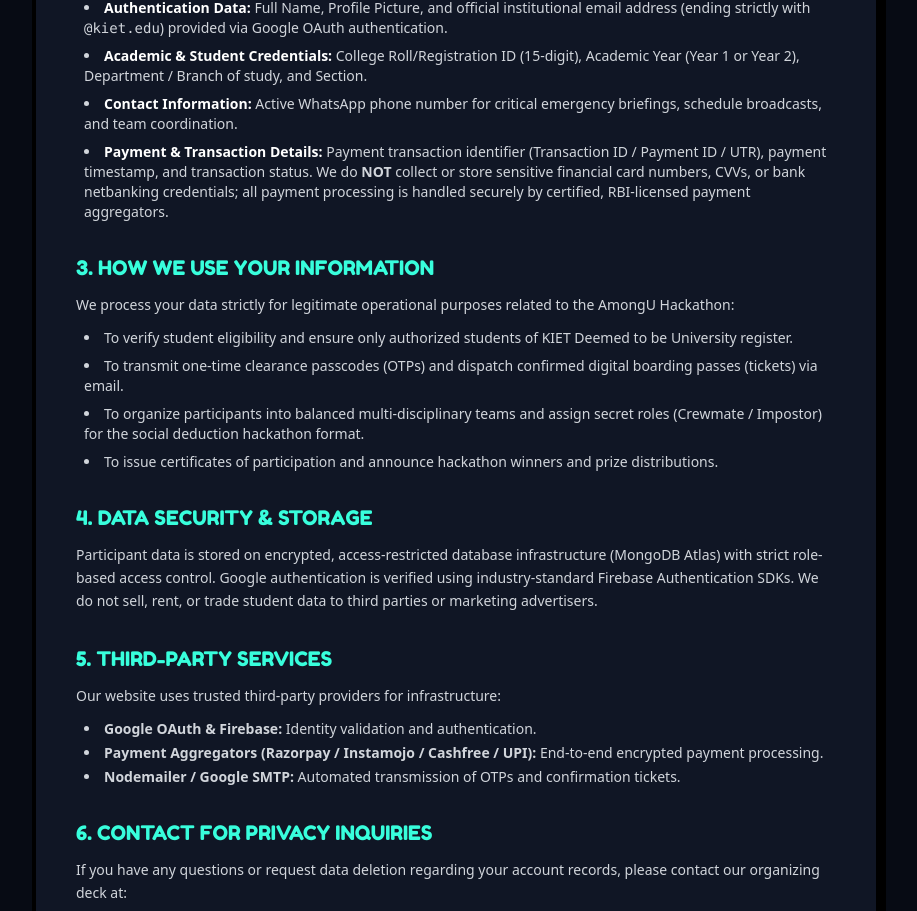
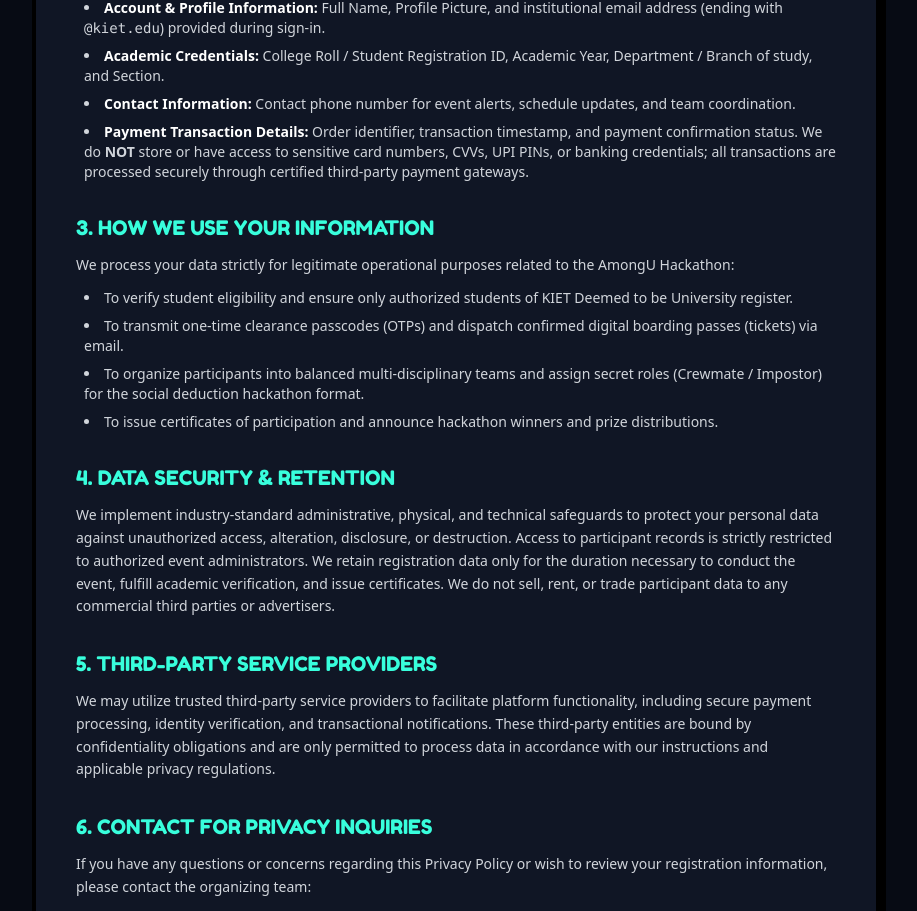
Before and after one commit to NextGenNvidia/AmongU, a Next.js app in the folder frontend/: page /privacy in a window 1280 px wide. Shown: the part 537-1448 px from the top of the page, without its empty margins (184-1101 px from the left). Built offline with nearby package versions, Linux system fonts and the light colour scheme.

Commit message:
docs: make privacy and refund policy standard and generic without tech disclosures

```diff
--- a/frontend/src/app/privacy/page.tsx
+++ b/frontend/src/app/privacy/page.tsx
@@ -54,16 +54,16 @@
             </p>
             <ul className="list-disc list-inside space-y-2 text-sm text-gray-300 pl-2">
               <li>
-                <strong className="text-white">Authentication Data:</strong> Full Name, Profile Picture, and official institutional email address (ending strictly with <code>@kiet.edu</code>) provided via Google OAuth authentication.
+                <strong className="text-white">Account &amp; Profile Information:</strong> Full Name, Profile Picture, and institutional email address (ending with <code>@kiet.edu</code>) provided during sign-in.
               </li>
               <li>
-                <strong className="text-white">Academic &amp; Student Credentials:</strong> College Roll/Registration ID (15-digit), Academic Year (Year 1 or Year 2), Department / Branch of study, and Section.
+                <strong className="text-white">Academic Credentials:</strong> College Roll / Student Registration ID, Academic Year, Department / Branch of study, and Section.
               </li>
               <li>
-                <strong className="text-white">Contact Information:</strong> Active WhatsApp phone number for critical emergency briefings, schedule broadcasts, and team coordination.
+                <strong className="text-white">Contact Information:</strong> Contact phone number for event alerts, schedule updates, and team coordination.
               </li>
               <li>
-                <strong className="text-white">Payment &amp; Transaction Details:</strong> Payment transaction identifier (Transaction ID / Payment ID / UTR), payment timestamp, and transaction status. We do <strong>NOT</strong> collect or store sensitive financial card numbers, CVVs, or bank netbanking credentials; all payment processing is handled securely by certified, RBI-licensed payment aggregators.
+                <strong className="text-white">Payment Transaction Details:</strong> Order identifier, transaction timestamp, and payment confirmation status. We do <strong>NOT</strong> store or have access to sensitive card numbers, CVVs, UPI PINs, or banking credentials; all transactions are processed securely through certified third-party payment gateways.
               </li>
             </ul>
           </section>
@@ -84,33 +84,28 @@
 
           {/* Section 4 */}
           <section className="space-y-3">
-            <h2 className="font-display text-xl text-crew-cyan">4. DATA SECURITY &amp; STORAGE</h2>
+            <h2 className="font-display text-xl text-crew-cyan">4. DATA SECURITY &amp; RETENTION</h2>
             <p className="text-sm text-gray-300 leading-relaxed">
-              Participant data is stored on encrypted, access-restricted database infrastructure (MongoDB Atlas) with strict role-based access control. Google authentication is verified using industry-standard Firebase Authentication SDKs. We do not sell, rent, or trade student data to third parties or marketing advertisers.
+              We implement industry-standard administrative, physical, and technical safeguards to protect your personal data against unauthorized access, alteration, disclosure, or destruction. Access to participant records is strictly restricted to authorized event administrators. We retain registration data only for the duration necessary to conduct the event, fulfill academic verification, and issue certificates. We do not sell, rent, or trade participant data to any commercial third parties or advertisers.
             </p>
           </section>
 
           {/* Section 5 */}
           <section className="space-y-3">
-            <h2 className="font-display text-xl text-crew-cyan">5. THIRD-PARTY SERVICES</h2>
+            <h2 className="font-display text-xl text-crew-cyan">5. THIRD-PARTY SERVICE PROVIDERS</h2>
             <p className="text-sm text-gray-300 leading-relaxed">
-              Our website uses trusted third-party providers for infrastructure:
+              We may utilize trusted third-party service providers to facilitate platform functionality, including secure payment processing, identity verification, and transactional notifications. These third-party entities are bound by confidentiality obligations and are only permitted to process data in accordance with our instructions and applicable privacy regulations.
             </p>
-            <ul className="list-disc list-inside space-y-1 text-sm text-gray-300 pl-2">
-              <li><strong>Google OAuth &amp; Firebase:</strong> Identity validation and authentication.</li>
-              <li><strong>Payment Aggregators (Razorpay / Instamojo / Cashfree / UPI):</strong> End-to-end encrypted payment processing.</li>
-              <li><strong>Nodemailer / Google SMTP:</strong> Automated transmission of OTPs and confirmation tickets.</li>
-            </ul>
           </section>
 
           {/* Section 6 */}
           <section className="space-y-3">
             <h2 className="font-display text-xl text-crew-cyan">6. CONTACT FOR PRIVACY INQUIRIES</h2>
             <p className="text-sm text-gray-300 leading-relaxed">
-              If you have any questions or request data deletion regarding your account records, please contact our organizing deck at:
+              If you have any questions or concerns regarding this Privacy Policy or wish to review your registration information, please contact the organizing team:
             </p>
             <div className="bg-black/60 border border-gray-800 rounded-2xl p-4 text-xs font-mono text-gray-300 space-y-1">
-              <p><strong className="text-white">Event:</strong> AmongU Hackathon 2026</p>
+              <p><strong className="text-white">Event:</strong> AmongU Hackathon</p>
               <p><strong className="text-white">Institution:</strong> KIET Deemed to be University, Ghaziabad, Delhi-NCR, India</p>
               <p><strong className="text-white">Official Email:</strong> <a href="mailto:amongukiet@gmail.com" className="text-crew-cyan underline">amongukiet@gmail.com</a></p>
             </div>
--- a/frontend/src/app/refund/page.tsx
+++ b/frontend/src/app/refund/page.tsx
@@ -83,7 +83,7 @@
                 ⏱️ Resolution Timeline: 5 to 7 Business Days
               </p>
               <p className="leading-relaxed">
-                Approved refunds are initiated via our RBI-authorized payment aggregator (Razorpay / Instamojo / Cashfree) directly to the original source method (Bank Account / UPI / Card) within <strong>5 to 7 working days</strong>, adhering to standard banking clearing cycles.
+                Approved refunds are initiated via our authorized payment processing partner directly to the original source payment method (Bank Account / UPI / Card) within <strong>5 to 7 working days</strong>, adhering to standard banking clearing cycles.
               </p>
             </div>
           </section>
```
